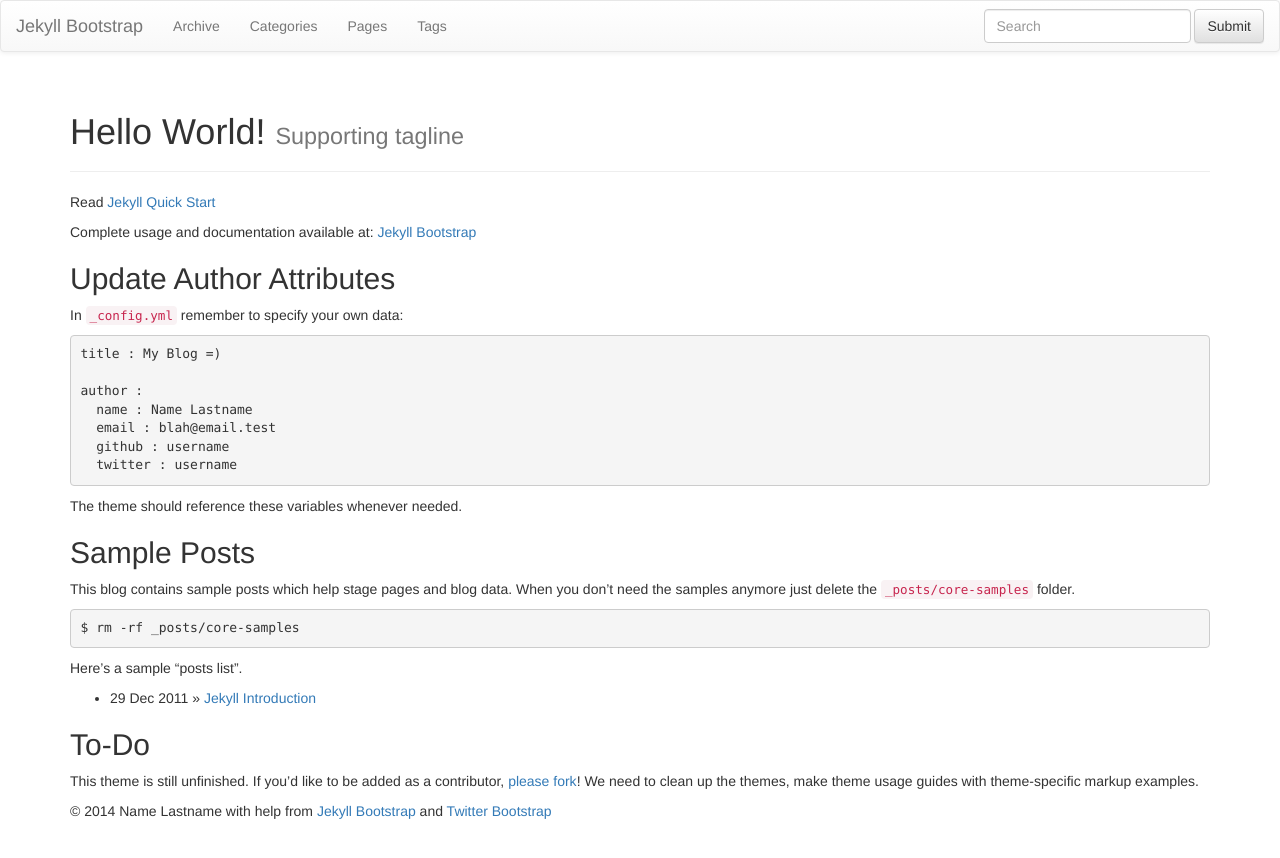
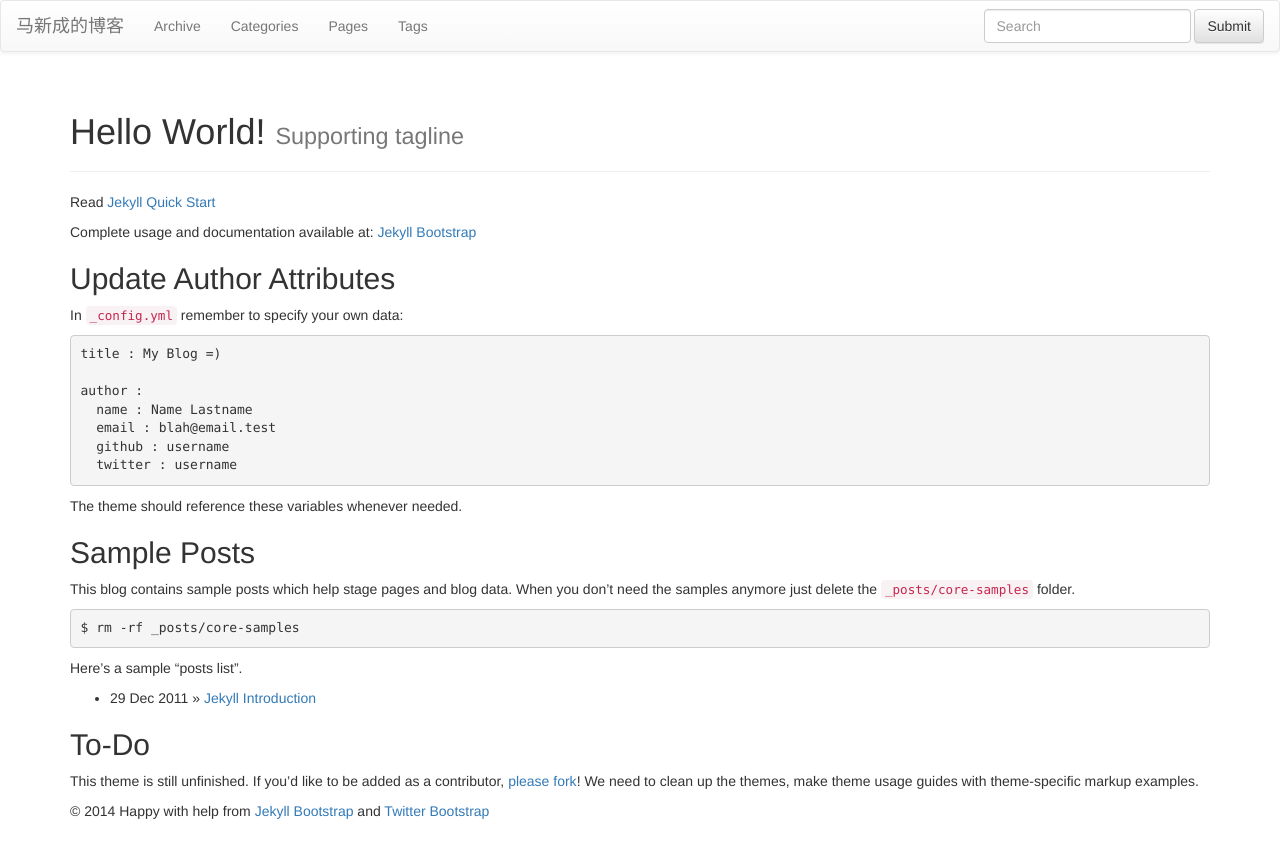
Before and after one commit to leisurely/leisurely.github.io, a Jekyll site: the page built from index.md, in a window 1280 px wide. Shown: the top 858 px of the page. Built offline with Jekyll 4.4.1, drawn with Linux system fonts in a browser that asks for light colours; nearby versions of some CDN libraries; library files that are not in the unit come from our copies.

Commit message:
修改用户名
修改用户名

```diff
--- a/_config.yml
+++ b/_config.yml
@@ -8,13 +8,13 @@ highlighter: pygments
 # Themes are encouraged to use these universal variables
 # so be sure to set them if your theme uses them.
 #
-title : Jekyll Bootstrap
+title : 马新成的博客
 tagline: Site Tagline
 author :
-  name : Name Lastname
-  email : blah@email.test
-  github : username
-  twitter : username
+  name : Happy
+  email : wogaizenmb@sina.com
+  github : leisurely
+  twitter : leisurely
   feedburner : feedname
 
 # The production_url is only used when full-domain names are needed
```
